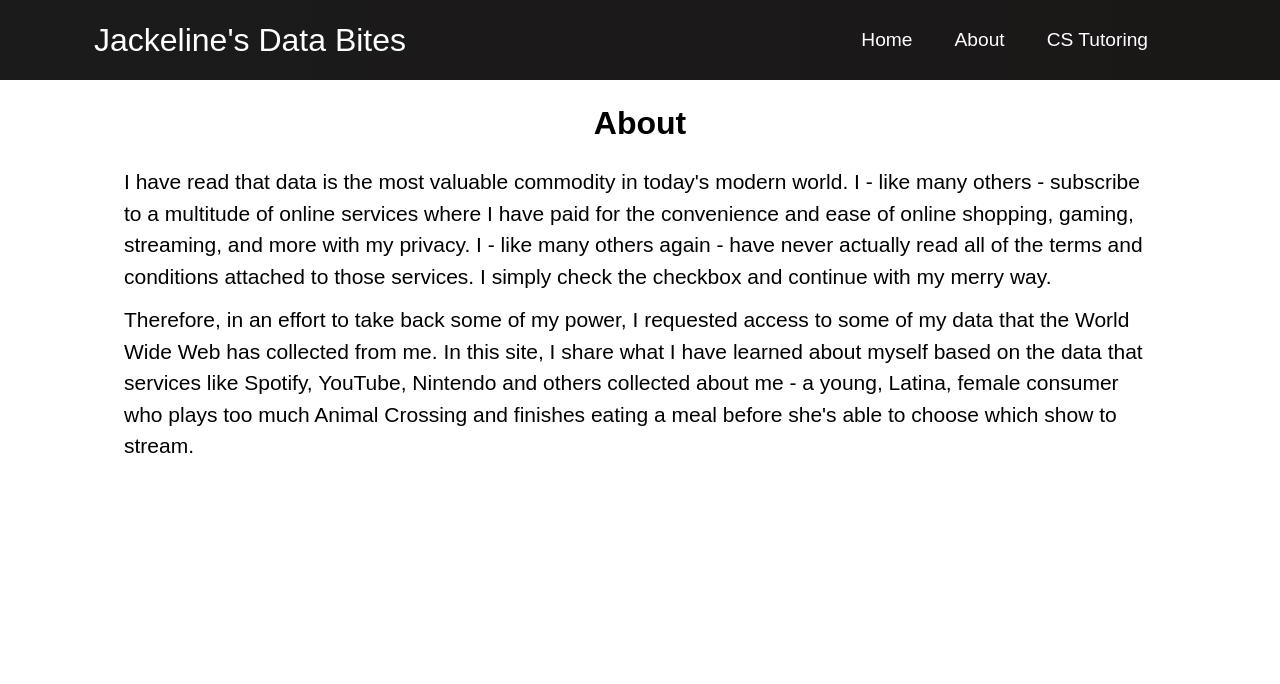
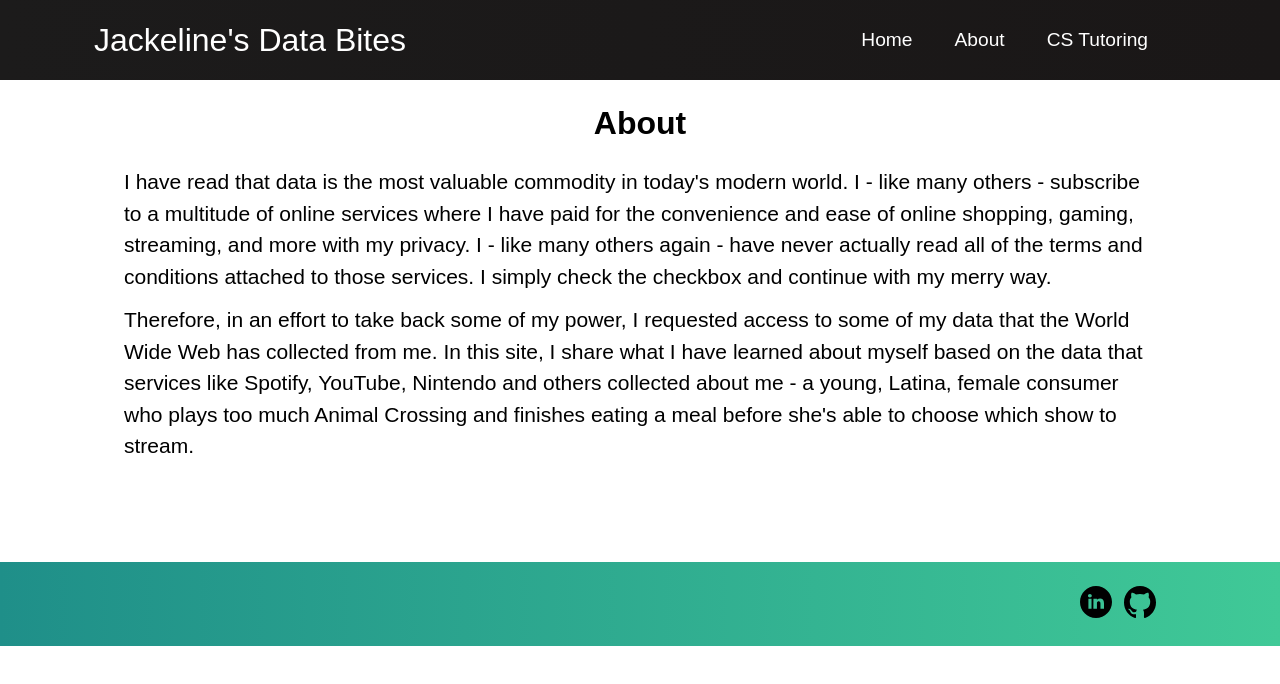
Before and after one commit to JLopezRuiz/website, a React (Create React App) app in the folder my-app/: page /about in a window 1280 px wide. Shown: the top 684 px of the page. Built offline with nearby package versions, Linux system fonts and the light colour scheme.

Commit message:
added footer; cleaned up css

```diff
--- a/my-app/src/App.css
+++ b/my-app/src/App.css
@@ -5,40 +5,6 @@
     font-family: sans-serif;
   }
 
-  .home,
-  .services,
-  .products,
-  .sign-up {
-    display: flex;
-    height: 90vh;
-    align-items: center;
-    justify-content: center;
-    font-size: 3rem;
+.App {
+    min-height: 100vh;
   }
-
-  .services {
-    /* background-image: url('/images/img-2.jpg'); */
-    background-position: center;
-    background-size: cover;
-    background-repeat: no-repeat;
-    color: #fff;
-    font-size: 100px;
-  }
-
-  .products {
-    /* background-image: url('/images/img-1.jpg'); */
-    background-position: center;
-    background-size: fill;
-    background-repeat: no-repeat;
-    color: #fff;
-    font-size: 100px;
-  }
-
-  .sign-up {
-    /* background-image: url('/images/img-8.jpg'); */
-    background-position: center;
-    background-size: cover;
-    background-repeat: no-repeat;
-    color: #fff;
-    font-size: 100px;
-  }
--- a/my-app/src/App.js
+++ b/my-app/src/App.js
@@ -5,6 +5,7 @@ import Navbar from './components/navbar/Navbar';
 import Home from './components/pages/home/Home';
 import About from './components/pages/about/About';
 import Tutoring from './components/pages/tutoring/Tutoring';
+import Footer from './components/footer/Footer';
 
 const App = () => (
   <div className="App">
@@ -15,6 +16,7 @@ const App = () => (
         <Route path="/about" element={<About />} />
         <Route path="/tutoring" element={<Tutoring />} />
       </Routes>
+      <Footer />
     </Router>
   </div>
 );
--- a/my-app/src/components/footer/Footer.js
+++ b/my-app/src/components/footer/Footer.js
@@ -0,0 +1,19 @@
+import React from 'react';
+import LinkedInIcon from '../../assets/icons/LinkedInIcon.svg';
+import GithubIcon from '../../assets/icons/GithubIcon.svg';
+import styles from './Footer.module.scss';
+
+const Footer = () => (
+  <div className={styles['footer-container']}>
+    <div className={styles['social-icons']}>
+      <a href="https://www.linkedin.com/in/jackeline-lopez-ruiz/" target="_blank" rel="noopener noreferrer">
+        <img src={LinkedInIcon} alt="LinkedIn icon" className={styles['social-icon']} />
+      </a>
+      <a href="https://github.com/JLopezRuiz/my_website" target="_blank" rel="noopener noreferrer">
+        <img src={GithubIcon} alt="LinkedIn icon" className={styles['social-icon']} />
+      </a>
+    </div>
+  </div>
+);
+
+export default Footer;
--- a/my-app/src/components/footer/Footer.module.scss
+++ b/my-app/src/components/footer/Footer.module.scss
@@ -0,0 +1,19 @@
+.footer-container {
+    background: linear-gradient(90deg, rgb(31, 143, 137) 0%, rgb(64, 201, 151) 100%);
+    display: flex;
+    flex-direction: column;
+    align-items:flex-end;
+    margin-top: 100px;
+    bottom: 0;
+}
+
+.social-icons {
+    justify-content: flex-end;
+    display: flex;
+    margin: 24px 124px;
+    column-gap: 12px;
+}
+
+.social-icon{
+    width: 2rem;
+}
--- a/my-app/src/components/pages/tutoring/Tutoring.js
+++ b/my-app/src/components/pages/tutoring/Tutoring.js
@@ -1,14 +1,12 @@
 import React from 'react';
 import Title from '../../generic/title/Title';
 import Content from '../../generic/content/Content';
-import LinkedInIcon from '../../../assets/icons/LinkedInIcon.svg';
-import GithubIcon from '../../../assets/icons/GithubIcon.svg';
 import styles from './Tutoring.module.scss';
 
 const Posts = () => {
   const p1 = 'If you, your child, or anyone else you know is in need of extra support to learn computer science, then I offer tutoring both in person and virtual through Zoom.';
   const p2 = 'I graduated from Wellesley College with a B.A. in Computer Science in 2021. I was a TA for an introductory course to computer science while I was in college. I also have two years of experience working in the tech industry as a Software Engineer. Additionally, I wrote this entire website on my own! You can check out my code on Github and my LinkedIn down below as well.';
-  const p3 = "Please get in touch! I'm flexible and open to discussing smaller rates for low-income families. I aim to be as accessible as possible to help encourage tech!  Please fill out this Google Form with your information and I will reach out within 24 hours.";
+  const p3 = "Please get in touch! I'm flexible and open to discussing smaller rates for low-income families. I aim to be as accessible as possible to help encourage tech!  Please fill out the Google Form below with your information and I will reach out within 1-2 days.";
 
   return (
     <div>
@@ -21,13 +19,8 @@ const Posts = () => {
         <li>Weekly sessions for 4+ weeks: $40 each session</li>
       </ul>
       <Content paragraphs={[p3]} />
-      <div className={styles['social-icons']}>
-        <a href="https://www.linkedin.com/in/jackeline-lopez-ruiz/">
-          <img src={LinkedInIcon} alt="LinkedIn icon" className={styles['social-icon']} />
-        </a>
-        <a href="https://github.com/JLopezRuiz/my_website">
-          <img src={GithubIcon} alt="LinkedIn icon" className={styles['social-icon']} />
-        </a>
+      <div className={styles['google-form']}>
+        <iframe title="title" src="https://docs.google.com/forms/d/e/1FAIpQLScJlzVqZu-3JB1ziOmrX4QgaKITT1j1Zq_bYREmp0bmKCcCWg/viewform?embedded=true" width="640" height="900">Loading…</iframe>
       </div>
     </div>
   );
--- a/my-app/src/components/pages/tutoring/Tutoring.module.scss
+++ b/my-app/src/components/pages/tutoring/Tutoring.module.scss
@@ -9,13 +9,6 @@
     list-style-type: none;
 }
 
-.social-icons {
-    justify-content: flex-end;
-    display: flex;
-    margin: 24px 124px;
-    column-gap: 12px;
+.google-form {
+    text-align:center;
 }
-
-.social-icon{
-    width: 2rem;
-}
```
Also changed, not shown: my-app/src/assets/images/profile-pic.png (added).
